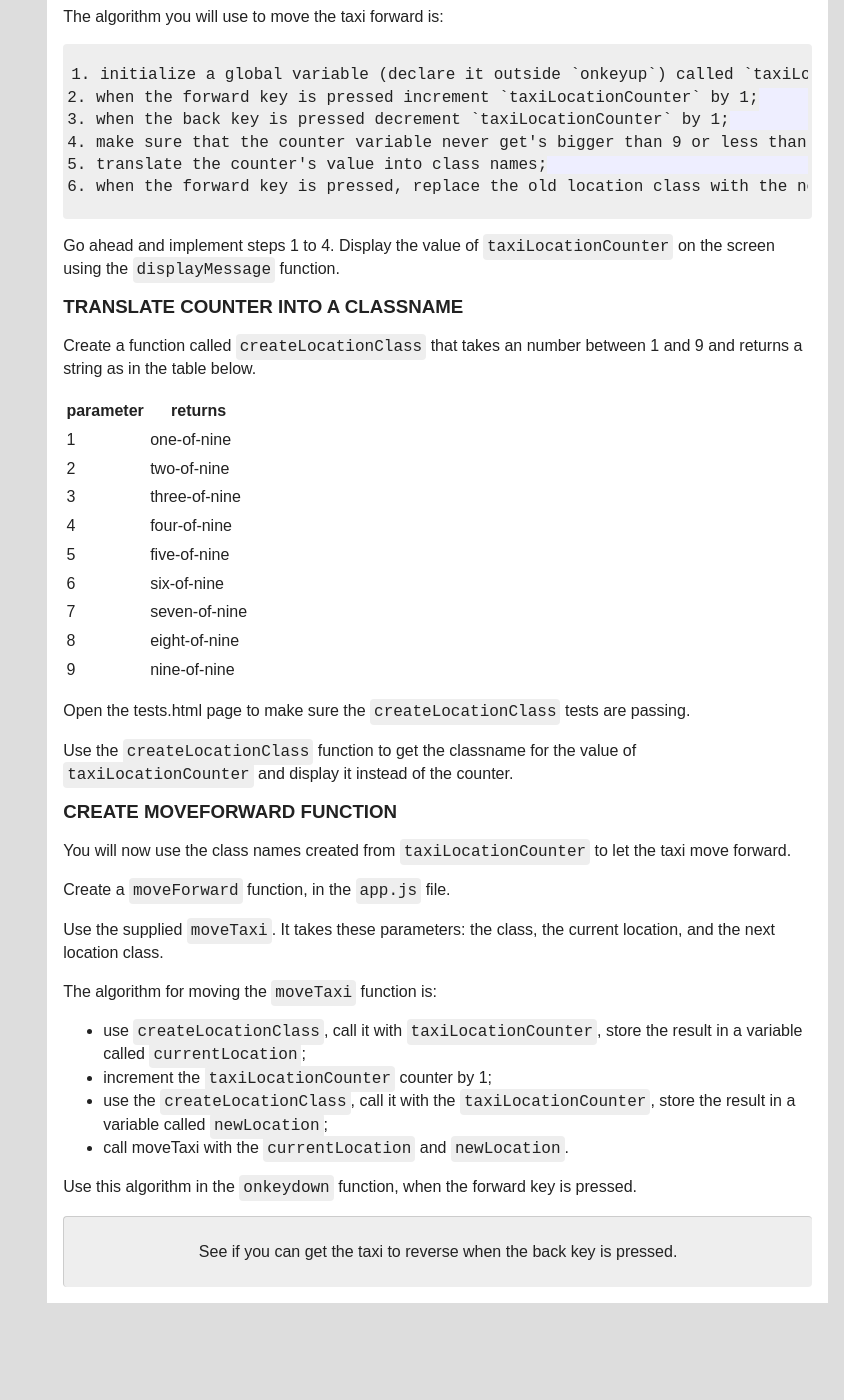
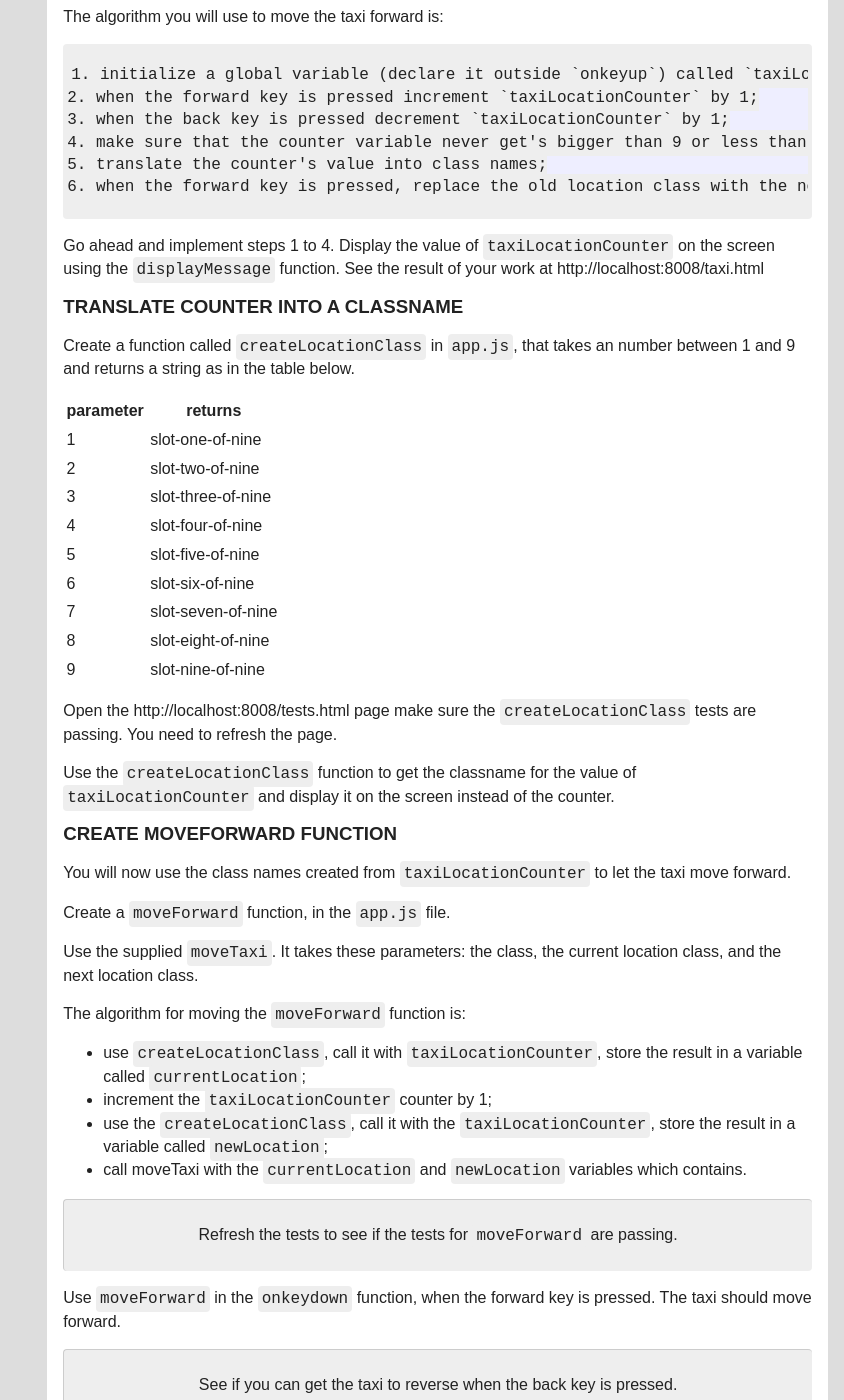
Before and after one commit to sxosh2010/CapeTownGreen, a Jekyll site: the page built from instructions/move_the_taxi.md, in a window 1280 px wide and 1400 px high, scrolled down 383 px. Shown: the whole window, without its empty margins (436-1280 px from the left). Built offline with Jekyll 4.4.1, drawn with Linux system fonts in a browser that asks for light colours; before the commit the page ends 1686 px from its top, so only the background shows below that; some of the changed text lies outside the part shown.

```diff
--- a/instructions/move_the_taxi.md
+++ b/instructions/move_the_taxi.md
@@ -6,7 +6,7 @@
 
 ![](/img/move-the-taxi.jpg)
 
-The taxi should move forward when the right arrow is pressed. The taxi's position is determined by a class attached to it. There are nine classes: `.one-of-six` to `.six-of-nine`. Attach the next class to the taxi elements as the forward key is pressed.
+The taxi should move forward when the right arrow is pressed. The taxi's position is determined by a class attached to it. There are nine classes: `.slot-one-of-nine` to `.slot-nine-of-nine`. Attach the next class to the taxi elements as the forward key is pressed.
 
 The algorithm you will use to move the taxi forward is:
 
@@ -17,27 +17,27 @@
     5. translate the counter's value into class names;
     6. when the forward key is pressed, replace the old location class with the new location class on the taxi html element.
 
-Go ahead and implement steps 1 to 4. Display the value of `taxiLocationCounter` on the screen using the `displayMessage` function.
+Go ahead and implement steps 1 to 4. Display the value of `taxiLocationCounter` on the screen using the `displayMessage` function. See the result of your work at http://localhost:8008/taxi.html
 
 ### Translate counter into a classname
 
-Create a function called `createLocationClass` that takes an number between 1 and 9 and returns a string as in the table below.
+Create a function called `createLocationClass` in `app.js`, that takes an number between 1 and 9 and returns a string as in the table below.
 
 parameter  | returns          |
 -----------|------------------|
-1          | one-of-nine
-2          | two-of-nine
-3          | three-of-nine
-4          | four-of-nine
-5          | five-of-nine
-6          | six-of-nine
-7          | seven-of-nine
-8          | eight-of-nine
-9          | nine-of-nine
+1          | slot-one-of-nine
+2          | slot-two-of-nine
+3          | slot-three-of-nine
+4          | slot-four-of-nine
+5          | slot-five-of-nine
+6          | slot-six-of-nine
+7          | slot-seven-of-nine
+8          | slot-eight-of-nine
+9          | slot-nine-of-nine
 
-Open the tests.html page to make sure the `createLocationClass` tests are passing.
+Open the http://localhost:8008/tests.html page make sure the `createLocationClass` tests are passing. You need to refresh the page.
 
-Use the `createLocationClass` function to get the classname for the value of `taxiLocationCounter` and display it instead of the counter.
+Use the `createLocationClass` function to get the classname for the value of `taxiLocationCounter` and display it on the screen instead of the counter.
 
 ### Create moveForward function
 
@@ -45,15 +45,17 @@
 
 Create a `moveForward` function, in the `app.js` file.
 
-Use the supplied `moveTaxi`. It takes these parameters: the class, the current location, and the next location class.
+Use the supplied `moveTaxi`. It takes these parameters: the class, the current location class, and the next location class.
 
-The algorithm for moving the `moveTaxi` function is:
+The algorithm for moving the `moveForward` function is:
 
 * use `createLocationClass`, call it with `taxiLocationCounter`, store the result in a variable called `currentLocation`;
 * increment the `taxiLocationCounter` counter by 1;
 * use the `createLocationClass`, call it with the `taxiLocationCounter`, store the result in a variable called `newLocation`;
-* call moveTaxi with the `currentLocation` and `newLocation`.
+* call moveTaxi with the `currentLocation` and `newLocation` variables which contains.
 
-Use this algorithm in the `onkeydown` function, when the forward key is pressed.
+> Refresh the tests to see if the tests for `moveForward` are passing.
+
+Use `moveForward` in the `onkeydown` function, when the forward key is pressed. The taxi should move forward.
 
 > See if you can get the taxi to reverse when the back key is pressed.
```
Also changed, not shown: app_tests.js (+112 -5 lines), instructions/traffic_lights_on.md (+19 -2 lines), support.js (+7 -1 lines), tests.html (+8 -0 lines).
